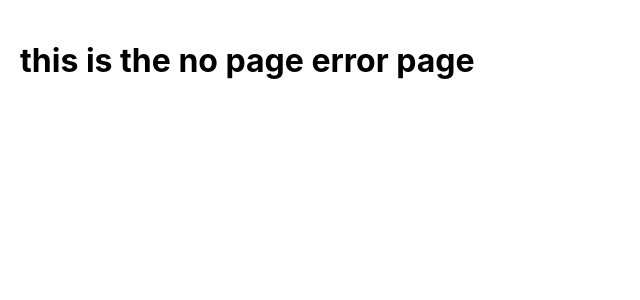
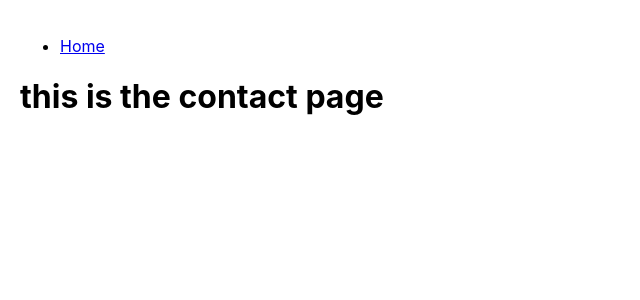
Before and after one commit to helioshe4/Shorttrack-Results, a React (Create React App) app in the folder client/: page /dashboard in a window 1280 px wide. Shown: the top 300 px of the page, without its empty margins (0-640 px from the left). Built offline with nearby package versions, Linux system fonts and the light colour scheme.

Commit message:
cleaned up organization a little

```diff
--- a/client/src/App.js
+++ b/client/src/App.js
@@ -3,7 +3,7 @@
 import Home from "./components/pages/Home";
 import Login from "./components/pages/Login";
 import LoginContainer from "./containers/LoginContainer";
-import Contact from "./components/pages/Contact";
+import Dashboard from "./components/pages/Dashboard";
 import NoPage from "./components/pages/NoPage";
 
 //Styling
@@ -21,13 +21,16 @@
             path="login"
             element={
               token ? (
-                <Login />
+                <Navigate to="/dashboard" />
               ) : (
-                <LoginContainer setToken={setToken} />
+                <>
+                  {/* <LoginContainer setToken={setToken} /> */}
+                  <Login setToken={setToken}/>
+                </>
               )
             }
           />
-          <Route path="contact" element={<Contact />} />
+          <Route path="dashboard" element={<Dashboard />} />
           <Route path="*" element={<NoPage />} />
         </Routes>
       </BrowserRouter>
--- a/client/src/components/pages/Contact.jsx
+++ b/client/src/components/pages/Dashboard.jsx
@@ -1,7 +1,7 @@
 import React from "react";
 import Homebar from "../Homebar";
 
-function Contact() {
+function Dashboard() {
   return (
     <>
       <Homebar />
@@ -10,4 +10,4 @@
   );
 }
 
-export default Contact;
+export default Dashboard;
--- a/client/src/components/pages/Login.jsx
+++ b/client/src/components/pages/Login.jsx
@@ -1,11 +1,13 @@
-import React from "react";
+import React, { useState } from "react";
 import Homebar from "../Homebar";
 import LoginContainer from "../../containers/LoginContainer";
 
-function Login() {
+function Login({ setToken }) {
+
   return (
     <>
       <Homebar />
+      <LoginContainer setToken={setToken} />
       <h1>this is the login page</h1>
     </>
   );
```
